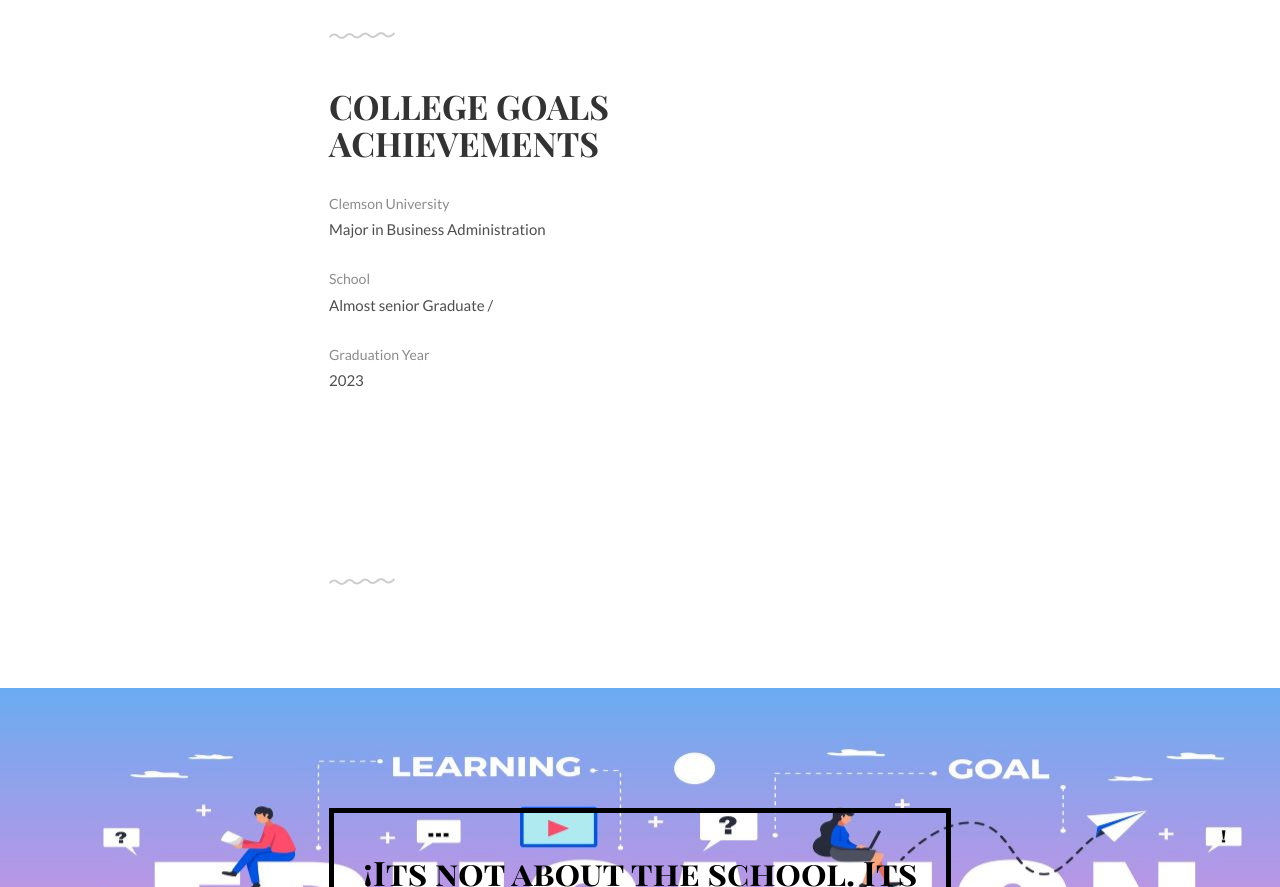
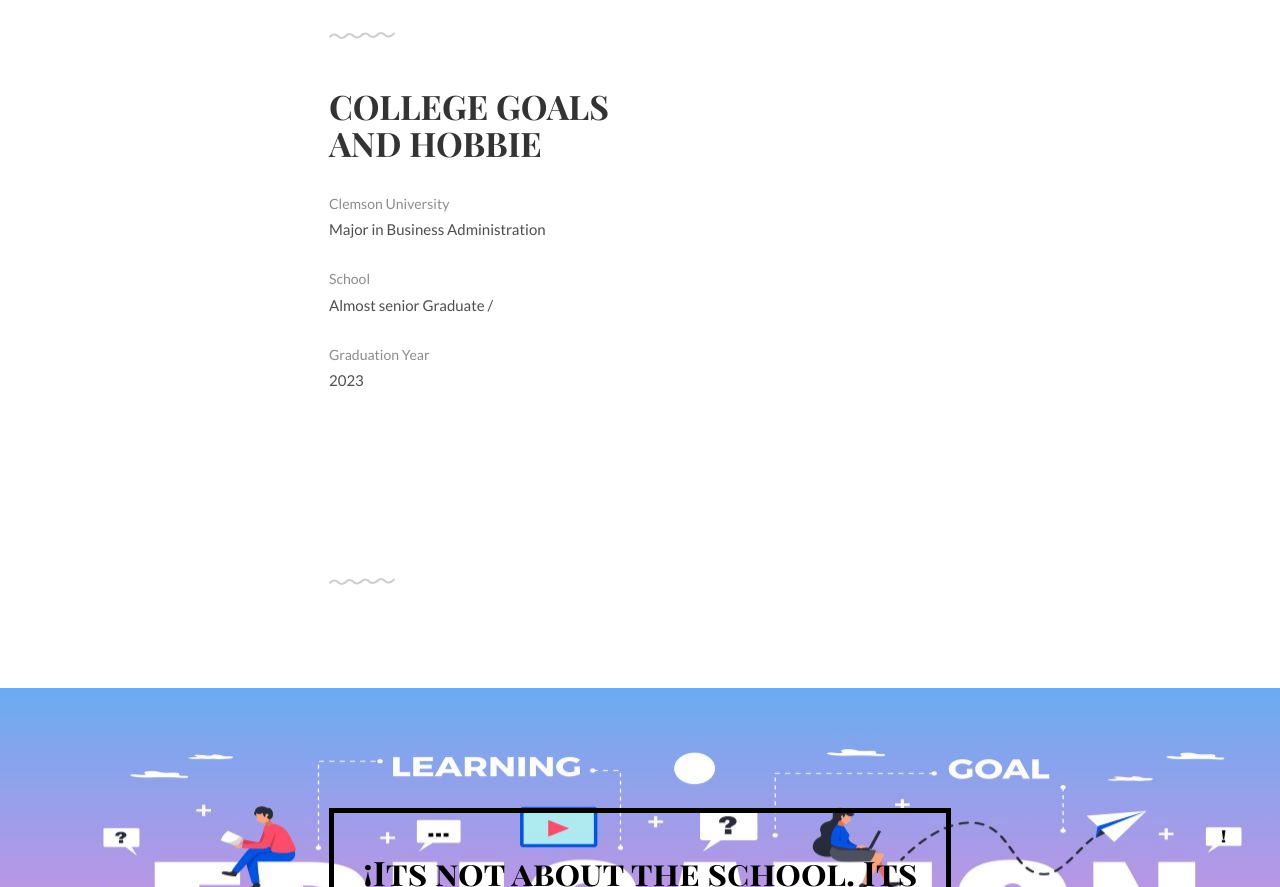
Before and after one commit to JackP005/Jacks-webpage-template, a plain HTML site: page index.html in a window 1280 px wide. Shown: the part 1834-2721 px from the top of the page. Drawn offline with Linux system fonts and the light colour scheme.

Commit message:
Changed the Technical Skills

```diff
--- a/index.html
+++ b/index.html
@@ -102,7 +102,7 @@
 	<!-- Technical Skills -->
 	<div class="skills section second" id="skills">
 		<div class="container">
-			<h1>College Goals<br>Achievements</h1>
+			<h1>College Goals<br>and Hobbie</h1>
 			<ul class="skill-list list-flat">
 				<li>Clemson University</li>
 				<li>Major in Business Administration</li>
```
